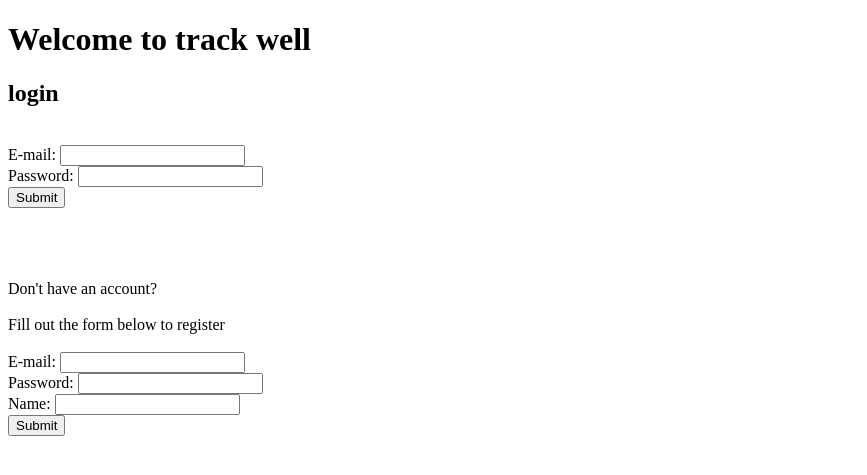
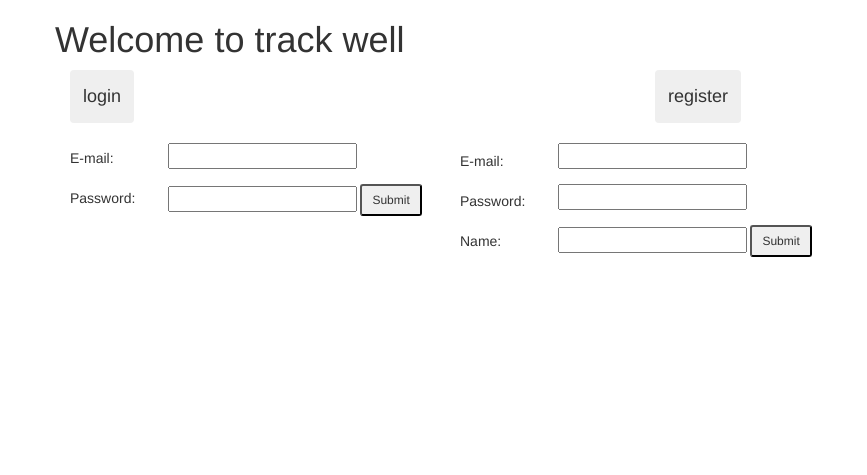
Before and after one commit to ambulatorymerperson/track_well, a Flask app: page / in a window 1280 px wide. Shown: the top 475 px of the page, without its empty margins (0-867 px from the left). Run offline with Flask 2, Linux system fonts and the light colour scheme; some libraries are stand-ins or nearby versions.

Commit message:
styling homepage

```diff
--- a/server.py
+++ b/server.py
@@ -33,6 +33,8 @@ next_day_regression_info = {}
 @app.route('/')
 def show_homepage():
     """show home page"""
+    if 'current_user' in session:
+        return redirect('/my_stats')
 
     return render_template("homepage.html")
 
@@ -43,8 +45,8 @@ def show_homepage():
 def register_process():
     """Registration Form."""
 
-    email_input = request.form['email_input']
-    pw_input = request.form['pw_input']
+    email_input = request.form['register_email']
+    pw_input = request.form['register_pw']
     name = request.form['name']
 
     if User.query.filter_by(ID == email_input).all() != []:
--- a/templates/homepage.html
+++ b/templates/homepage.html
@@ -1,60 +1,83 @@
 <!doctype html>
 <html>
 <head>
+    <link rel="stylesheet" href="https://maxcdn.bootstrapcdn.com/bootstrap/3.3.7/css/bootstrap.min.css">
     <title>Welcome</title>
 </head>
 <body>
-    <h1>Welcome to track well</h1>
-<div>
+<script src="https://ajax.googleapis.com/ajax/libs/jquery/3.3.1/jquery.min.js"></script>
+
+<!-- Latest compiled JavaScript -->
+<script src="https://maxcdn.bootstrapcdn.com/bootstrap/3.3.7/js/bootstrap.min.js"></script>
 
 
+<div class="container">
+    <div class="row">
 
-    {% if 'current_user' not in session %}
-        <h2>login</h2>
-        <form action="/login" method="POST"><br>
-            E-mail: <input type=textbox name="email_input" required></input><br>
+     <h1>Welcome to track well</h1>
+    </div>
+    <div class="row">
+            <div class="col-xs-6 col-md-4 col-lg-6">
+                <button type=button class="btn" id="login_btn"><h4>login</h4></button>
+            </div>
+            <div class="col-xs-6 col-md-4 col-lg-6">
+                <button type=button class="btn" id="register_btn"><h4>register</h4></button><br>
+            </div>
+    </div>
+    <div class="row">
+        <div id="login_form">
+            <div class="col-xs-9 col-md-1 col-lg-1">
+                <br>
+                <p style="margin-top: 5px;">E-mail:</p>
+                <p style="margin-top: 20px;">Password:</p>
+            </div>
+            <div class="col-xs-9 col-md-3 col-lg-3">
+                <form action="/login" method="POST"><br>
+                <input type=textbox name="email_input" style="margin-bottom: 15px;" required></input><br>
+                <input type="password" name="pw_input" style="margin-bottom: 25px;" required></input>
+                <input type=submit class="btn-sm">
+                </form>
+            </div>
+        </div>
+            <div class="col-xs-9 col-md-1 col-lg-1">
+                <br>
+                <p style="margin-top: 8px;">E-mail: <br>
+                <p style="margin-top: 20px;">Password: </p>
+                <p style="margin-top: 20px;">Name:</p>
+            </div>
+            <div class="col-xs-9 col-md-3 col-lg-3">
+                <form action="/register" method="POST"><br>
+                 <input type=textbox name="register_email" id="r_email" style="margin-bottom: 15px;"></input>
+                <br>
+                 <input type=textbox name="register_pw" id="r_pw" style="margin-bottom: 15px;"></input>
+                <input type=textbox name="name" id="name" style="margin-bottom: 25px;"></input>
+                <input type=submit class="btn-sm">
+                </form>
+            </div>
+    </div>
+    <div class="row">
+        <div class="col-xs-4 col-md-4 col-lg-4">
+            <br>
 
-            Password: <input type="password" name="pw_input" required></input>
-            <br><input type=submit>
+        </div>
+        <div class="col-xs-4 col-md-4 col-lg-4">
+            <!-- <input type=submit class="btn-sm">  -->
+        </div>
+    </div>
 
 
-        </form>
     {% with messages = get_flashed_messages(with_categories=true) %}
         {% if messages %}
             <ul class=flashes>
             {% for category, message in messages %}
+            <div class="row">
                 <li class="{{ category }}">{{ message }}</li>
+            </div>
             {% endfor %}
             </ul>
         {% endif %}
     {% endwith %}
         <br><br><br><br>
-
-        Don't have an account?<br><br>
-        Fill out the form below to register<br>
-
-
-
-        <form action="/register" method="POST"><br>
-            E-mail: <input type=textbox name="email_input" id="email"></input>
-            <br>
-            Password: <input type=textbox name="pw_input" id="pw"></input>
-            <br>
-            Name: <input type=textbox name="name" id="name"></input>
-            <br>
-
-            <input type=submit>
-
-        </form>
-
-        <text id="countdown_feedback"></textarea>
-
-    {% else %}
-        <a href="/my_stats"> View My Stats </a><br>
-        <a href="/record_daily_input"> Add Data </a><br>
-        <a href="/logout"> Logout </a>
-
-    {% endif %}
 
 
 </div>
@@ -62,6 +85,9 @@
 <script src="https://code.jQuery.com/jQuery-3.2.1.min.js"></script>
 <script>
 "use strict";
+
+$("#login_form").hide();
+
 
 $("#email").keyup(function(){
   $("#countdown_feedback").text("Characters left: " + (30 - $(this).val().length));
@@ -111,7 +137,11 @@ $('#name').on('keyup keydown', function(e){
     });
 
 
+function showForms(evt) {
+    $("#login_form").show();
 
+
+$('#login_btn').on('click', showForms);
 
 
 
--- a/templates/my_stats.html
+++ b/templates/my_stats.html
@@ -7,7 +7,6 @@
 
 
 <br><br>
-<h1 id="name">{{ name }}'s stats</h1><br>
 
 <br>
 <script src="http://code.highcharts.com/highcharts.js"></script>
@@ -17,6 +16,7 @@
 
 <div class="container">
     <div class="row">
+        <h1 id="name">{{ name }}'s stats</h1><br>
         <div class="col-xs-12 col-md-9 col-lg-12">
             <div id="same_day_insight"></div>
             <div id="chart-A" class="chart"
```
